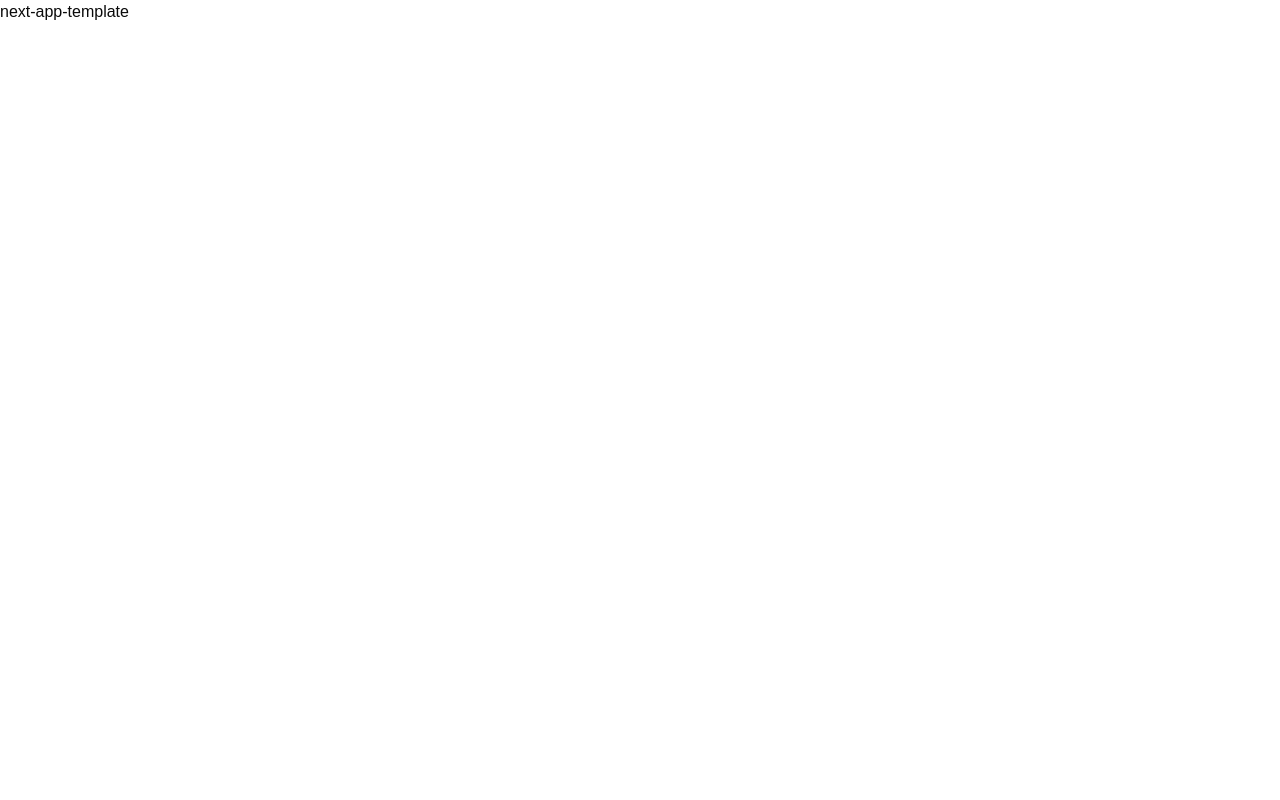
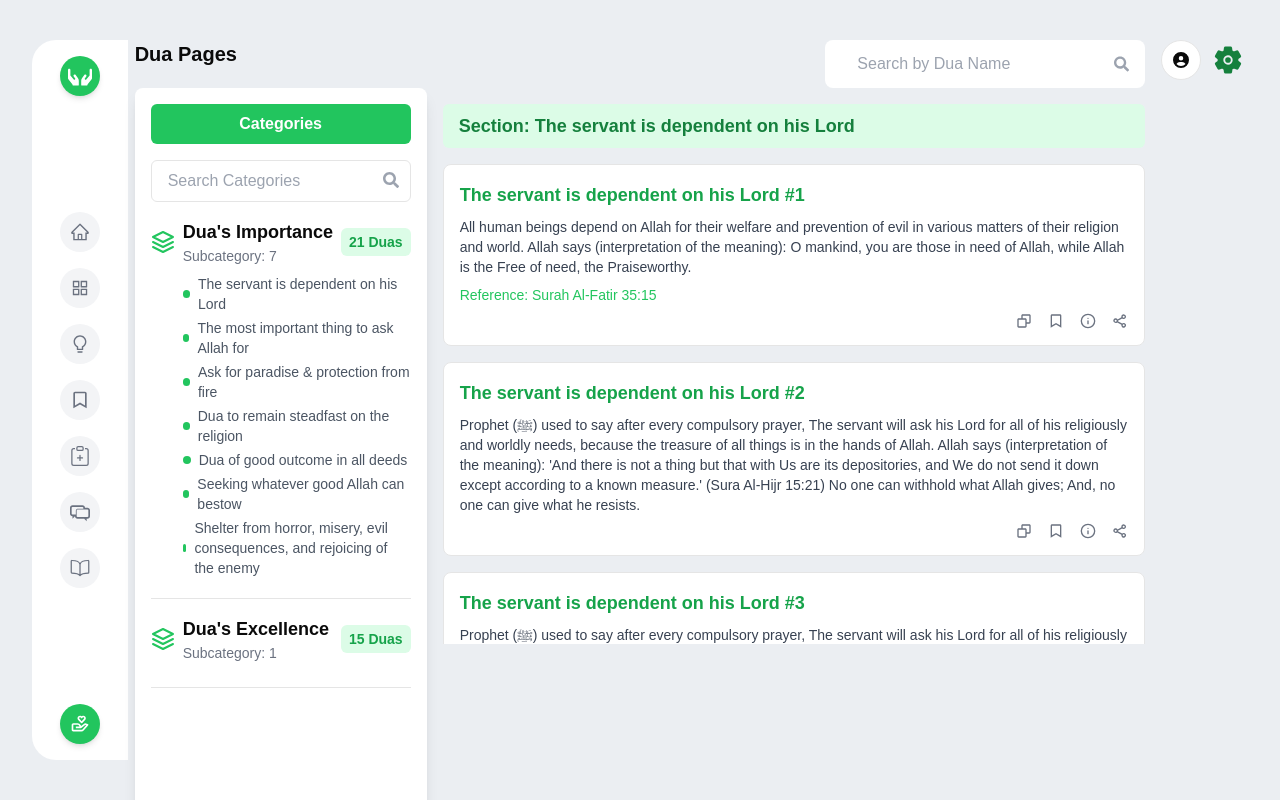
Before and after one commit to masud467/ird-foundation-task-client, a Next.js app: page / in a window 1280 px wide. Built offline with nearby package versions, Linux system fonts and the light colour scheme.

Commit message:
All section add on home page.

```diff
--- a/src/app/page.js
+++ b/src/app/page.js
@@ -1,11 +1,27 @@
-import Image from "next/image";
+import Categories from "@/components/Categories";
+import Main from "@/components/Main";
+import Profile from "@/components/Profile";
+import Sidebar from "@/components/Sidebar";
 
 export default function Home() {
   return (
-    <div>
-      <main className="flex flex-col gap-8 row-start-2 items-center sm:items-start">
-        next-app-template
-      </main>
+    <div className="bg-[#EBEEF2] h-screen py-10 overflow-hidden">
+      <div className="grid grid-cols-12 gap-4 mx-8 ">
+        <div className="col-span-1 ">
+          <Sidebar></Sidebar>
+        </div>
+
+        <div className="col-span-3 ">
+          <h1 className="text-xl font-semibold pb-5">Dua Pages</h1>
+          <Categories></Categories>
+        </div>
+        <div className="col-span-7">
+          <Main></Main>
+        </div>
+        <div className="col-span-1">
+          <Profile></Profile>
+        </div>
+      </div>
     </div>
   );
 }
--- /dev/null
+++ b/src/components/Main.jsx
@@ -0,0 +1,86 @@
+import React from "react";
+import { FaSearch } from "react-icons/fa"; // Search icon
+import { BiCopy, BiBookmark, BiShareAlt } from "react-icons/bi"; // Example icons for actions
+import { FiInfo } from "react-icons/fi"; // Info icon
+
+const Main = () => {
+  const duas = [
+    {
+      id: 1,
+      title: "The servant is dependent on his Lord #1",
+      content:
+        "All human beings depend on Allah for their welfare and prevention of evil in various matters of their religion and world. Allah says (interpretation of the meaning): O mankind, you are those in need of Allah, while Allah is the Free of need, the Praiseworthy.",
+      reference: "Surah Al-Fatir 35:15",
+    },
+    {
+      id: 2,
+      title: "The servant is dependent on his Lord #2",
+      content:
+        "Prophet (ﷺ) used to say after every compulsory prayer, The servant will ask his Lord for all of his religiously and worldly needs, because the treasure of all things is in the hands of Allah. Allah says (interpretation of the meaning): 'And there is not a thing but that with Us are its depositories, and We do not send it down except according to a known measure.' (Sura Al-Hijr 15:21) No one can withhold what Allah gives; And, no one can give what he resists.",
+      reference: "",
+    },
+    {
+      id: 3,
+      title: "The servant is dependent on his Lord #3",
+      content:
+        "Prophet (ﷺ) used to say after every compulsory prayer, The servant will ask his Lord for all of his religiously and worldly needs, because the treasure of all things is in the hands of Allah. Allah says (interpretation of the meaning): 'And there is not a thing but that with Us are its depositories, and We do not send it down except according to a known measure.' (Sura Al-Hijr 15:21) No one can withhold what Allah gives; And, no one can give what he resists.",
+      reference: "",
+    },
+  ];
+
+  return (
+    <div className=" min-h-screen">
+      {/* Search Bar */}
+      <div className="flex w-80 items-center bg-white rounded-lg  py-1 px-4 mb-4 ml-auto">
+        <input
+          type="text"
+          placeholder="Search by Dua Name"
+          className=" left-1 w-full px-4 py-2 border-none focus:outline-none"
+        />
+        <FaSearch className=" text-gray-400" />
+      </div>
+
+      {/* Section Title */}
+      <div className="bg-green-100 text-green-700 font-semibold text-lg rounded-md py-2 px-4 mb-4">
+        Section: The servant is dependent on his Lord
+      </div>
+
+      {/* Dua Cards */}
+      <div className="overflow-y-auto h-[60vh] scrollbar-thin scrollbar-thumb-rounded scrollbar-thumb-gray-300">
+      <div className="space-y-4">
+        {duas.map((dua) => (
+          <div
+            key={dua.id}
+            className="bg-white rounded-lg  p-4 space-y-2 border"
+          >
+            {/* Title */}
+            <h2 className="text-green-600 font-semibold text-lg">
+              {dua.title}
+            </h2>
+
+            {/* Content */}
+            <p className="text-gray-700 text-sm">{dua.content}</p>
+
+            {/* Reference */}
+            {dua.reference && (
+              <p className="text-green-500 text-sm font-medium">
+                Reference: {dua.reference}
+              </p>
+            )}
+
+            {/* Action Buttons */}
+            <div className="flex items-center justify-end space-x-4 text-gray-500">
+              <BiCopy className="cursor-pointer hover:text-green-600" />
+              <BiBookmark className="cursor-pointer hover:text-green-600" />
+              <FiInfo className="cursor-pointer hover:text-green-600" />
+              <BiShareAlt className="cursor-pointer hover:text-green-600" />
+            </div>
+          </div>
+        ))}
+      </div>
+    </div>
+    </div>
+  );
+}
+
+export default Main;
```
